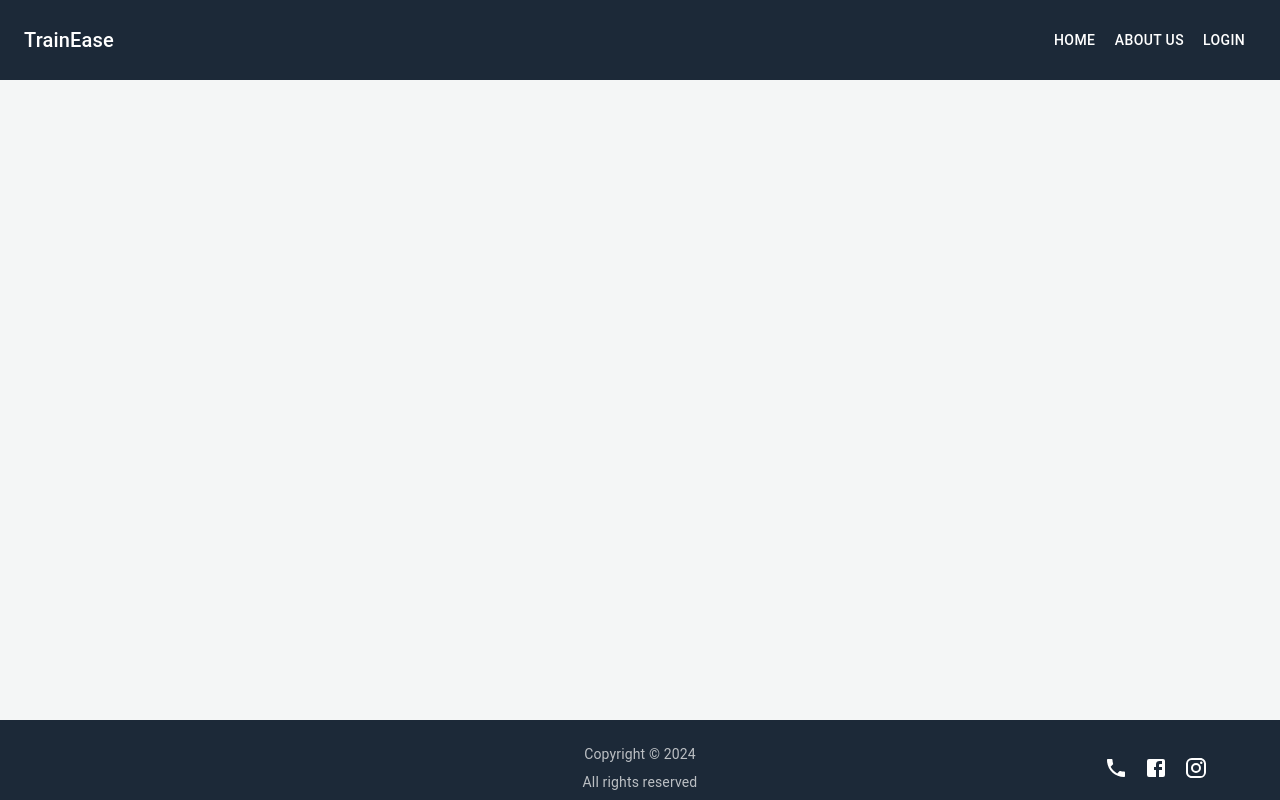
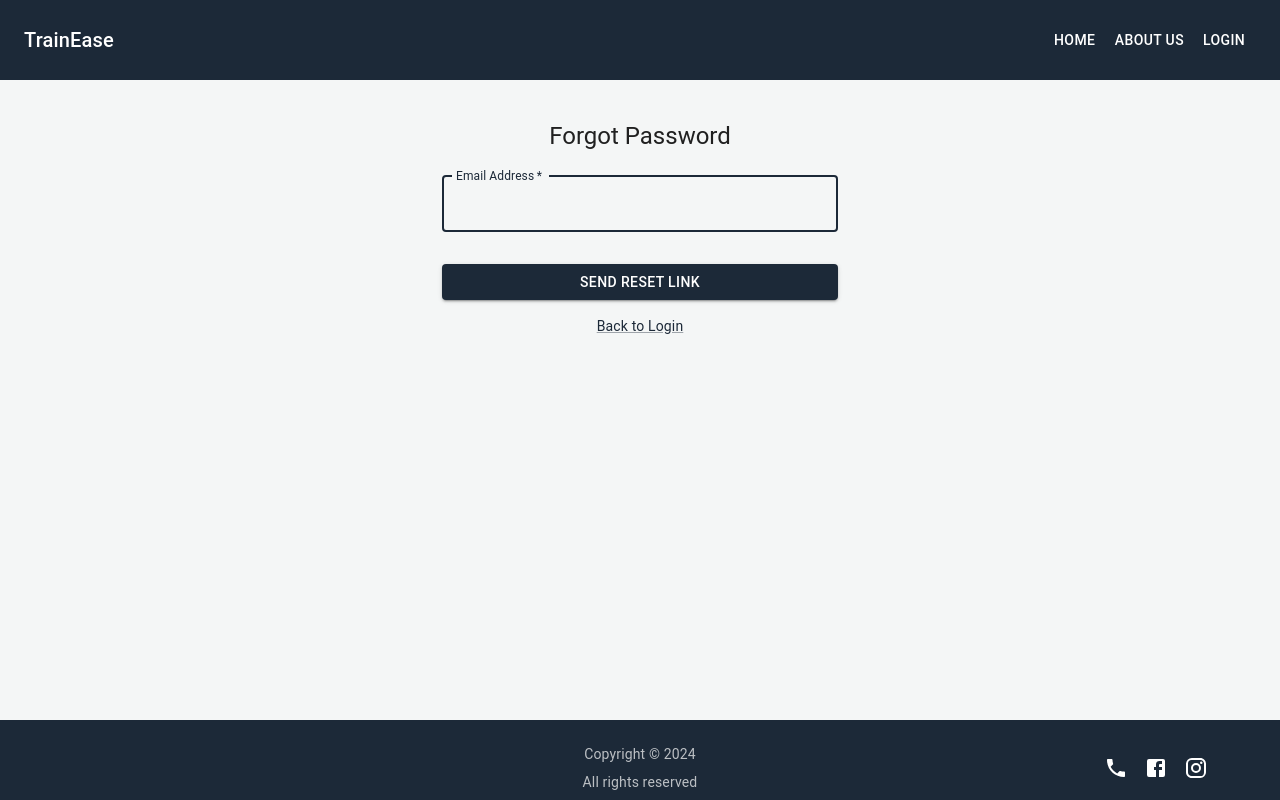
Before and after one commit to DimalshaMadushani/TrainEase-Frontend-Web, a React (Vite) app: page /forgot-password in a window 1280 px wide. Built offline with nearby package versions, Linux system fonts and the light colour scheme.

Commit message:
Forgot password complete

```diff
--- a/src/App.jsx
+++ b/src/App.jsx
@@ -15,6 +15,8 @@ import CheckOut from "./pages/CheckOut";
 import EditProfile from "./pages/EditProfile";
 import Footer from "./components/Footer";
 import AboutUs from "./pages/AboutUs";
+import ForgotPassword from "./pages/ForgotPassword";
+import ResetPassword from "./pages/ResetPassword";
 import PrivateRoute from "./components/PrivateRoute";
 import theme from "./utils/theme";
 import { ThemeProvider } from "@mui/material/styles";
@@ -36,6 +38,8 @@ function App() {
 
             <Route path="/login" element={<Login />} />
             <Route path="/register" element={<Register />} />
+            <Route path="/forgot-password" element={<ForgotPassword />} />
+            <Route path="/reset-password/:token" element={<ResetPassword />} />
 
             <Route  element={<PrivateRoute />} >
               <Route path="/train-details" element={<TrainDetails />} />
--- /dev/null
+++ b/src/pages/ForgotPassword.jsx
@@ -0,0 +1,77 @@
+import React, { useState } from 'react';
+import { Container, TextField, Button, Typography, Box, Alert, Link } from '@mui/material';
+import axios from 'axios';
+import { useForm } from 'react-hook-form';
+import { yupResolver } from '@hookform/resolvers/yup';
+import { forgotPasswordSchema } from '../validationSchemas'; // Adjust the path based on your structure
+
+export default function ForgotPassword() {
+  const [message, setMessage] = useState('');
+  const [error, setError] = useState('');
+  const { register, handleSubmit, formState: { errors } } = useForm({
+    resolver: yupResolver(forgotPasswordSchema),
+  });
+
+  const handleForgotPassword = async (data) => {
+    setError('');
+    setMessage('');
+    try {
+      const response = await axios.post('/api/user/forgotPassword', data);
+      setMessage(response.data.message || 'A reset link has been sent to your email.');
+    } catch (error) {
+      setError(error.response?.data?.message || 'An error occurred.');
+    }
+  };
+
+  return (
+    <Container component="main" maxWidth="xs">
+      <Box
+        sx={{
+          display: 'flex',
+          flexDirection: 'column',
+          alignItems: 'center',
+          marginTop: '10%',
+        }}
+      >
+        <Typography component="h1" variant="h5">
+          Forgot Password
+        </Typography>
+        {message && <Alert severity="success">{message}</Alert>}
+        {error && <Alert severity="error">{error}</Alert>}
+        <Box
+          component="form"
+          noValidate
+          onSubmit={handleSubmit(handleForgotPassword)}
+          sx={{ width: '100%', mt: 1 }}
+        >
+          <TextField
+            variant="outlined"
+            margin="normal"
+            required
+            fullWidth
+            id="email"
+            label="Email Address"
+            autoFocus
+            {...register('email')}
+            error={!!errors.email}
+            helperText={errors.email?.message}
+          />
+          <Button
+            type="submit"
+            fullWidth
+            variant="contained"
+            color="primary"
+            sx={{ mt: 3, mb: 2 }}
+          >
+            Send Reset Link
+          </Button>
+          <Box display="flex" justifyContent="center">
+            <Link href="/login" variant="body2">
+              Back to Login
+            </Link>
+          </Box>
+        </Box>
+      </Box>
+    </Container>
+  );
+}
--- a/src/pages/Home.jsx
+++ b/src/pages/Home.jsx
@@ -18,6 +18,7 @@ export default function Home() {
     async function fetchStations() {
       try {
         const response = await axios.get("/api/search/stations");
+        // console.log("response", response);
         if (response.status === 200) {
           const resStations = response.data.map((station) => ({
             label: station.name,
--- a/src/pages/Login.jsx
+++ b/src/pages/Login.jsx
@@ -93,8 +93,14 @@ export default function Login() {
               {"Don't have an account? Register here"}
             </Link>
           </Box>
+          <Box display="flex" justifyContent="center">
+            <Link href="/forgot-password" variant="body2">
+              Forgot Password?
+            </Link>
         </Box>
+
       </Box>
+    </Box>
     </Container>
   );
 }
--- a/src/pages/LoginPopUp.jsx
+++ b/src/pages/LoginPopUp.jsx
@@ -73,6 +73,12 @@ const LoginPopUp = ({ onClose }) => {
           <Typography variant="body1" mr={1}>Don't you have an account?</Typography>
           <Link to="/register" style={{ textDecoration: "none"}}>Register</Link>
         </Box>
+        <Box display="flex" justifyContent="center">
+            <Link href="/forgot-password" variant="body2">
+              Forgot Password?
+            </Link>
+        </Box>
+
       </DialogContent>
       <DialogActions>
         <Button onClick={onClose}>Cancel</Button>
--- /dev/null
+++ b/src/pages/ResetPassword.jsx
@@ -0,0 +1,95 @@
+import React, { useState } from 'react';
+import { Container, TextField, Button, Typography, Box, Alert, Link } from '@mui/material';
+import { useParams } from 'react-router-dom';
+import axios from 'axios';
+import { useForm } from 'react-hook-form';
+import { yupResolver } from '@hookform/resolvers/yup';
+import { resetPasswordSchema } from '../validationSchemas'; // Adjust the path based on your structure
+
+export default function ResetPassword() {
+  const { token } = useParams();
+  const [message, setMessage] = useState('');
+  const [error, setError] = useState('');
+
+  const { register, handleSubmit, formState: { errors } } = useForm({
+    resolver: yupResolver(resetPasswordSchema),
+  });
+
+  const handleResetPassword = async (data) => {
+    setError('');
+    setMessage('');
+    try {
+      const response = await axios.put(`/api/user/resetPassword`, {
+        resetToken: token,
+        newPassword: data.password,
+      });
+      setMessage('Password has been successfully reset.');
+    } catch (error) {
+      setError(error.response?.data?.message || 'Failed to reset password.');
+    }
+  };
+
+  return (
+    <Container component="main" maxWidth="xs">
+      <Box
+        sx={{
+          display: 'flex',
+          flexDirection: 'column',
+          alignItems: 'center',
+          marginTop: '10%',
+        }}
+      >
+        <Typography component="h1" variant="h5">
+          Reset Password
+        </Typography>
+        {message && <Alert severity="success">{message}</Alert>}
+        {error && <Alert severity="error">{error}</Alert>}
+        <Box
+          component="form"
+          noValidate
+          onSubmit={handleSubmit(handleResetPassword)}
+          sx={{ width: '100%', mt: 1 }}
+        >
+          <TextField
+            variant="outlined"
+            margin="normal"
+            required
+            fullWidth
+            id="password"
+            label="New Password"
+            type="password"
+            {...register('password')}
+            error={!!errors.password}
+            helperText={errors.password?.message}
+          />
+          <TextField
+            variant="outlined"
+            margin="normal"
+            required
+            fullWidth
+            id="confirmPassword"
+            label="Confirm New Password"
+            type="password"
+            {...register('confirmPassword')}
+            error={!!errors.confirmPassword}
+            helperText={errors.confirmPassword?.message}
+          />
+          <Button
+            type="submit"
+            fullWidth
+            variant="contained"
+            color="primary"
+            sx={{ mt: 3, mb: 2 }}
+          >
+            Reset Password
+          </Button>
+          <Box display="flex" justifyContent="center">
+            <Link href="/login" variant="body2">
+              Back to Login
+            </Link>
+          </Box>
+        </Box>
+      </Box>
+    </Container>
+  );
+}
--- a/src/validationSchemas.js
+++ b/src/validationSchemas.js
@@ -64,3 +64,23 @@ export const checkoutSchema = yup.object().shape({
     .required("Security code is required")
     .matches(/^[0-9]{3,4}$/, "Security code must be 3 or 4 digits")
 });
+
+
+export const  forgotPasswordSchema = yup.object({
+  email: yup
+      .string()
+      .email('Invalid email')
+      .required('Email is required'),
+});
+
+export const resetPasswordSchema = yup.object({
+  password: yup
+      .string()
+      .required('Password is required')
+      .min(3, 'Password must be at least 3 characters long'),
+  confirmPassword: yup
+      .string()
+      .required('Confirm Password is required')
+      .oneOf([yup.ref('password'), null], 'Passwords must match'),
+
+});
```
